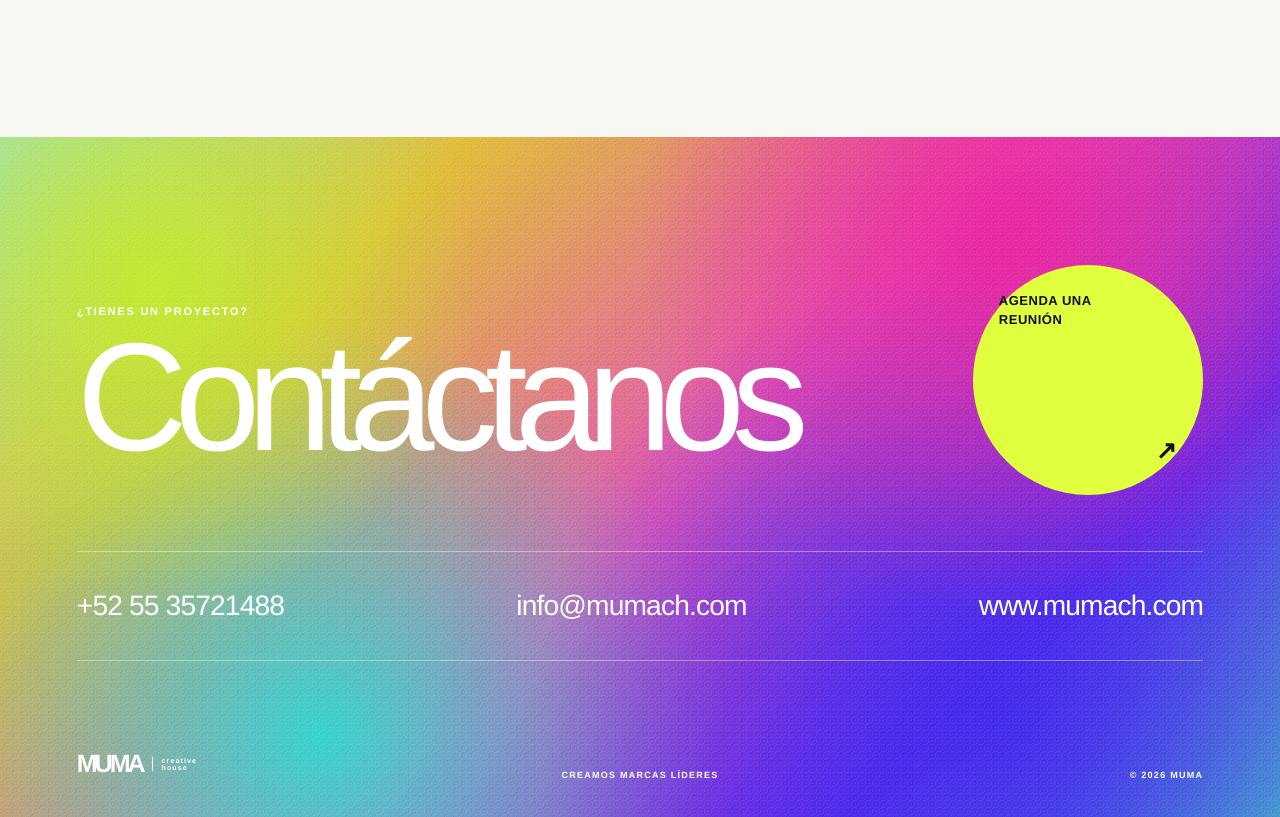
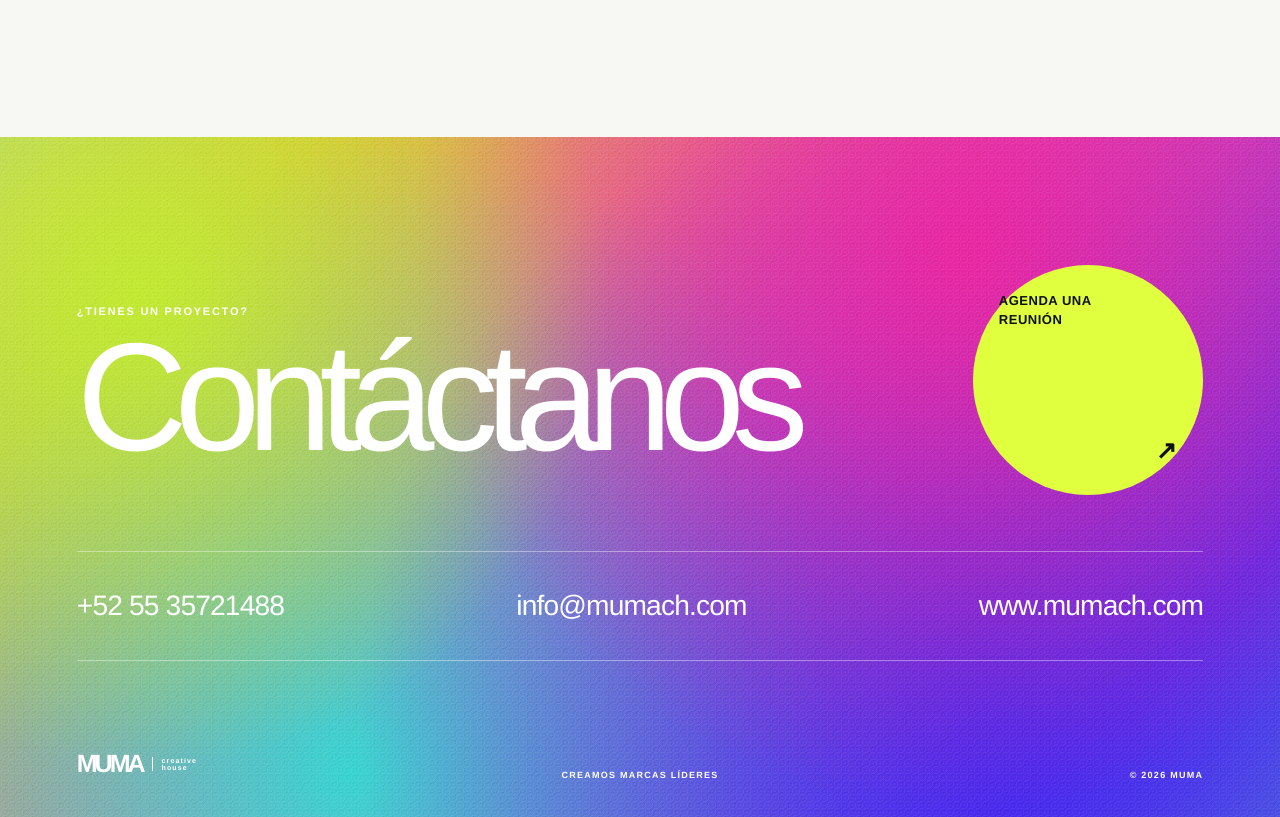
Before and after one commit to Delibes81/MUMAv1, a Next.js app: page /contacto in a window 1280 px wide. Shown: the part 1900-2717 px from the top of the page. Built offline with nearby package versions, Linux system fonts and the light colour scheme.

Commit message:
Animate MUMA holographic gradients

```diff
--- a/app/globals.css
+++ b/app/globals.css
@@ -137,6 +137,9 @@ a {
     radial-gradient(circle at 78% 85%, rgba(73, 48, 255, 0.98) 0, rgba(73, 48, 255, 0) 40%),
     radial-gradient(circle at 25% 88%, rgba(57, 232, 224, 0.98) 0, rgba(57, 232, 224, 0) 36%),
     linear-gradient(135deg, #a8f3d1 0%, #f3cd3d 24%, #f45bc0 53%, #652bff 78%, #4ce2d1 100%);
+  background-size: 145% 145%, 150% 150%, 140% 140%, 155% 155%, 130% 130%;
+  background-position: 0% 0%, 100% 0%, 100% 100%, 0% 100%, 50% 50%;
+  animation: holographic-flow 20s cubic-bezier(.45,.05,.55,.95) infinite alternate;
 }
 
 .grain::after {
@@ -151,6 +154,7 @@ a {
     repeating-radial-gradient(circle at 17% 32%, rgba(255,255,255,0.9) 0 0.65px, transparent 0.9px 3px),
     repeating-radial-gradient(circle at 83% 71%, rgba(0,0,0,0.8) 0 0.55px, transparent 0.8px 4px);
   background-size: 7px 7px, 9px 9px;
+  animation: grain-shift 0.7s steps(2, jump-none) infinite;
 }
 
 .hero {
@@ -297,6 +301,29 @@ a {
   to { transform: translate3d(40px, -25px, 0) scale(1.08); }
 }
 
+@keyframes holographic-flow {
+  0% {
+    background-position: 0% 6%, 100% 0%, 96% 100%, 4% 94%, 50% 50%;
+  }
+  32% {
+    background-position: 18% 22%, 82% 14%, 72% 84%, 25% 74%, 58% 42%;
+  }
+  67% {
+    background-position: 8% 58%, 96% 34%, 86% 68%, 12% 88%, 42% 58%;
+  }
+  100% {
+    background-position: 28% 10%, 72% 30%, 100% 78%, 32% 100%, 55% 45%;
+  }
+}
+
+@keyframes grain-shift {
+  0% { background-position: 0 0, 0 0; }
+  25% { background-position: 2px -3px, -4px 2px; }
+  50% { background-position: -3px 1px, 2px -4px; }
+  75% { background-position: 4px 3px, -2px -1px; }
+  100% { background-position: -1px -2px, 3px 4px; }
+}
+
 .section-pad {
   padding: clamp(90px, 11vw, 170px) clamp(20px, 6vw, 96px);
 }
@@ -431,6 +458,8 @@ a {
     radial-gradient(circle at 20% 18%, #e5ff42 0, transparent 35%),
     radial-gradient(circle at 90% 85%, #8f33ff 0, transparent 48%),
     linear-gradient(145deg, #56e6ba, #ff55af 62%, #5133ee);
+  background-size: 145% 145%, 150% 150%, 135% 135%;
+  animation: holographic-flow 15s ease-in-out infinite alternate-reverse;
 }
 
 .process-featured > * {
@@ -579,6 +608,8 @@ a {
   justify-content: center;
   text-align: center;
   color: #fff;
+  animation-duration: 24s;
+  animation-direction: alternate-reverse;
 }
 
 .statement p {
@@ -681,6 +712,7 @@ a {
   flex-direction: column;
   justify-content: space-between;
   color: #fff;
+  animation-duration: 27s;
 }
 
 .footer-top {
@@ -933,6 +965,8 @@ a {
     radial-gradient(circle at 15% 25%, #ffef43 0, transparent 33%),
     radial-gradient(circle at 85% 80%, #5334ff 0, transparent 48%),
     linear-gradient(140deg, #29d9cf, #ff46c7 62%, #6734ff);
+  background-size: 145% 145%, 150% 150%, 135% 135%;
+  animation: holographic-flow 17s ease-in-out infinite alternate;
 }
 
 .page-hero {
@@ -979,6 +1013,7 @@ a {
     radial-gradient(circle at 76% 26%, rgba(243,57,214,0.95) 0, transparent 36%),
     radial-gradient(circle at 70% 90%, rgba(54,35,255,0.98) 0, transparent 48%),
     linear-gradient(140deg, #45e4c2, #ff4fc6 56%, #5b2fff);
+  animation-duration: 18s;
 }
 
 .page-hero-services {
@@ -987,6 +1022,8 @@ a {
     radial-gradient(circle at 25% 74%, rgba(255,55,180,0.95) 0, transparent 38%),
     radial-gradient(circle at 88% 86%, rgba(74,45,255,0.98) 0, transparent 42%),
     linear-gradient(125deg, #29e3d2, #ffdc43 32%, #f536c7 62%, #5e31ff);
+  animation-duration: 22s;
+  animation-direction: alternate-reverse;
 }
 
 .conversion-band {
@@ -1390,4 +1427,11 @@ a {
     opacity: 1;
     transform: none;
   }
+
+  .holographic,
+  .process-featured,
+  .service-card-marketing,
+  .grain::after {
+    animation: none !important;
+  }
 }
```
